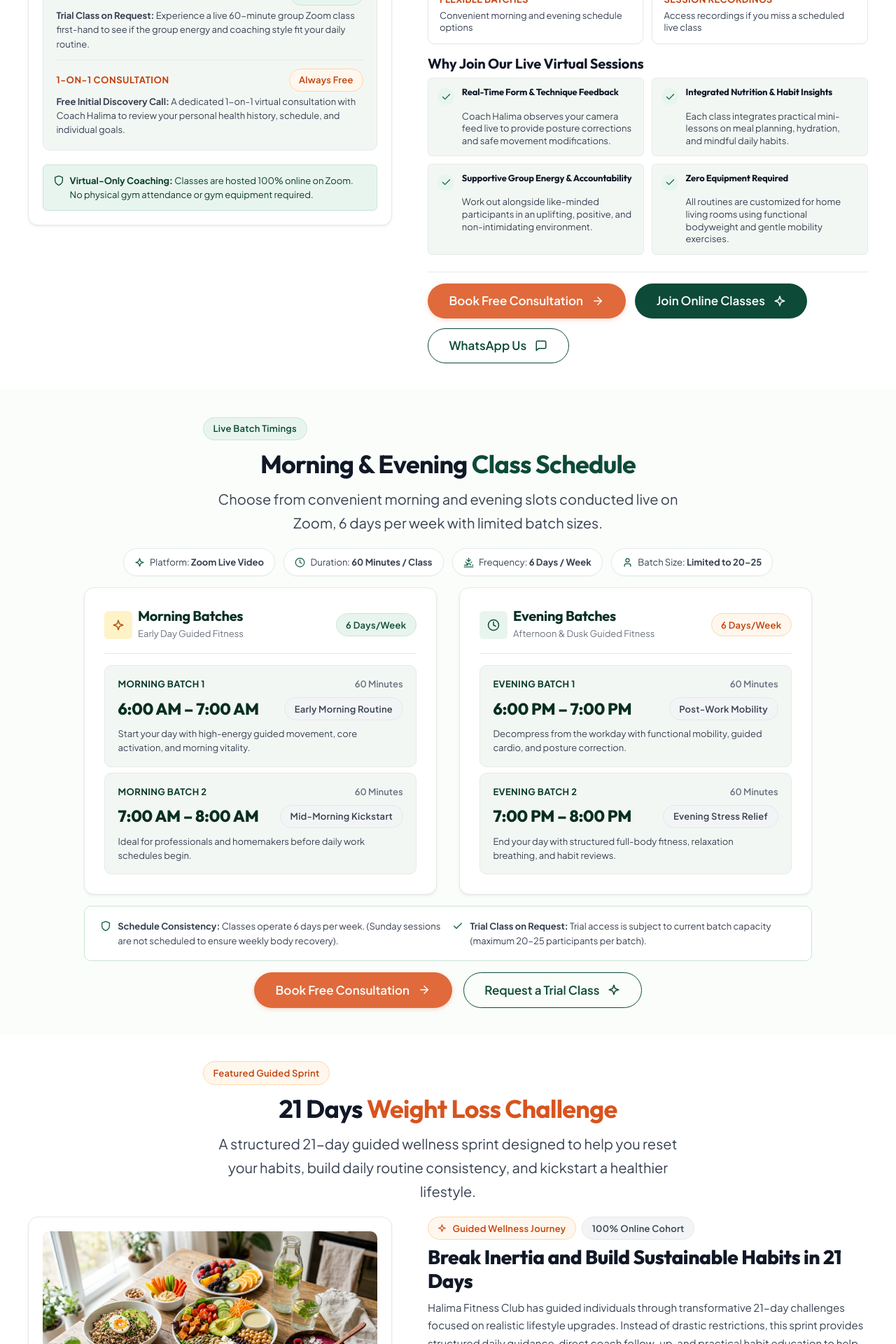
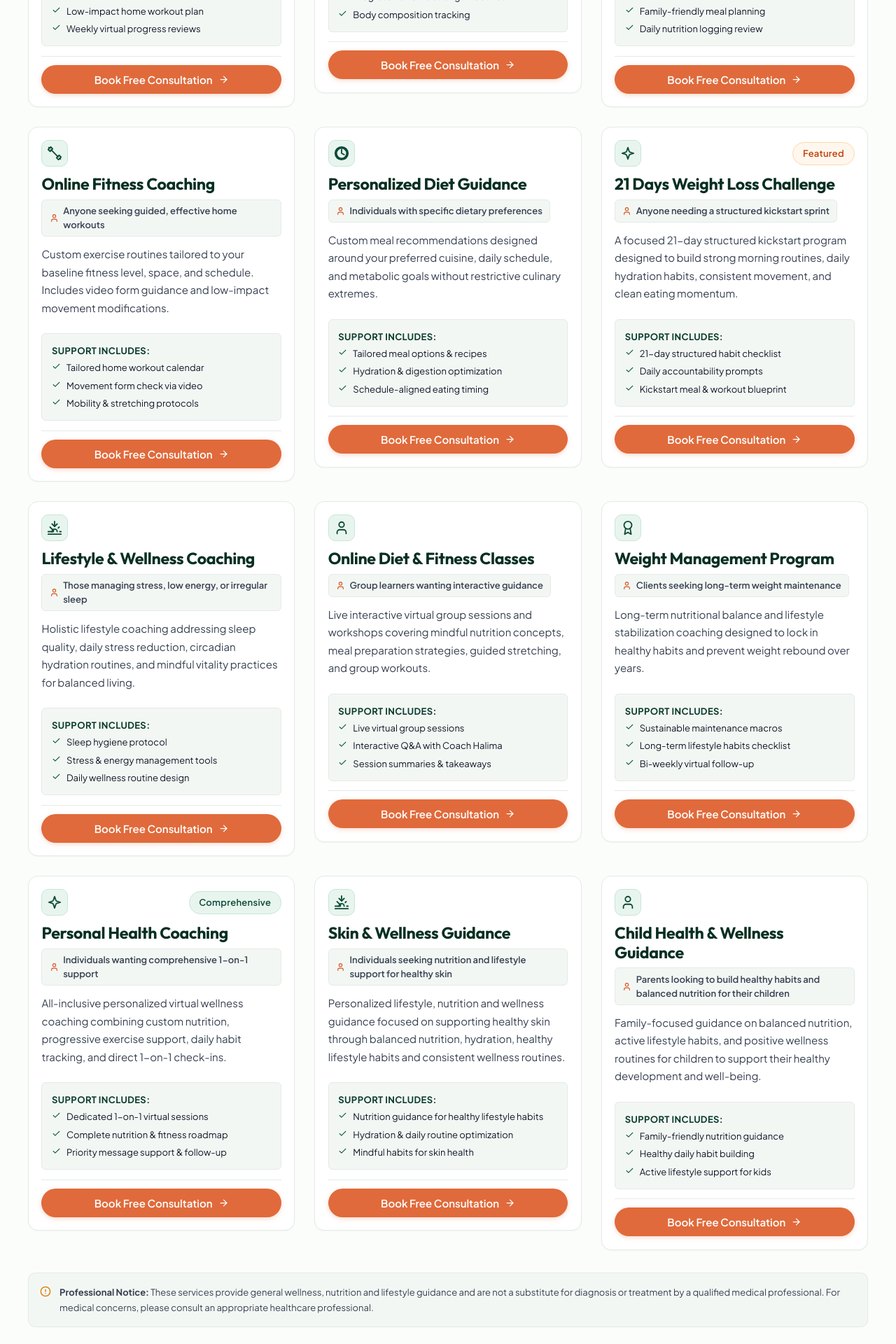
Before and after one commit to sanskarcodespace/Halima-fitness-club-2, a React (Vite) app: page /programs in a window 1280 px wide. Shown: the part 9791-11711 px from the top of the page at 70% size. Built offline with nearby package versions, Linux system fonts and the light colour scheme; a web font is replaced by a local one.

Commit message:
feat: add Skin/Child wellness services, integrate ServicesSection into ProgramsPage, and include a medical disclaimer

```diff
--- a/src/components/layout/Header/Header.tsx
+++ b/src/components/layout/Header/Header.tsx
@@ -213,6 +213,7 @@ export const Header: React.FC = () => {
             ref={mobileMenuRef}
             style={{
               position: 'absolute',
+
               top: 0,
               right: 0,
               bottom: 0,
--- a/src/components/sections/ServicesSection/ServicesSection.tsx
+++ b/src/components/sections/ServicesSection/ServicesSection.tsx
@@ -117,6 +117,14 @@ export const ServicesSection: React.FC<ServicesSectionProps> = ({ limit }) => {
           </Button>
         </div>
       )}
+
+      {/* Professional Medical Disclaimer */}
+      <div className="services-disclaimer">
+        <Icon name="alert-circle" size={16} className="disclaimer-icon" />
+        <p>
+          <strong>Professional Notice:</strong> These services provide general wellness, nutrition and lifestyle guidance and are not a substitute for diagnosis or treatment by a qualified medical professional. For medical concerns, please consult an appropriate healthcare professional.
+        </p>
+      </div>
 
       {/* Services Overview Scoped Styles */}
       <style>{`
@@ -267,6 +275,26 @@ export const ServicesSection: React.FC<ServicesSectionProps> = ({ limit }) => {
         .service-cta-btn {
           width: 100%;
         }
+
+        .services-disclaimer {
+          margin-top: 2rem;
+          padding: 1rem;
+          background-color: var(--color-bg-subtle);
+          border: 1px solid var(--color-border);
+          border-radius: var(--radius-md);
+          display: flex;
+          align-items: flex-start;
+          gap: 0.75rem;
+          font-size: var(--text-xs);
+          color: var(--color-text-secondary);
+          line-height: var(--leading-relaxed);
+        }
+
+        .disclaimer-icon {
+          color: var(--color-primary-600);
+          flex-shrink: 0;
+          margin-top: 2px;
+        }
       `}</style>
     </SectionWrapper>
   );
--- a/src/content/initialContent.ts
+++ b/src/content/initialContent.ts
@@ -149,6 +149,24 @@ export const INITIAL_CONTENT: SiteContent = {
       supportIncludes: ['Dedicated 1-on-1 virtual sessions', 'Complete nutrition & fitness roadmap', 'Priority message support & follow-up'],
       icon: 'sparkles',
       badge: 'Comprehensive'
+    },
+    {
+      id: 'srv-skin-wellness',
+      anchorId: 'service-skin-wellness',
+      name: 'Skin & Wellness Guidance',
+      targetAudience: 'Individuals seeking nutrition and lifestyle support for healthy skin',
+      description: 'Personalized lifestyle, nutrition and wellness guidance focused on supporting healthy skin through balanced nutrition, hydration, healthy lifestyle habits and consistent wellness routines.',
+      supportIncludes: ['Nutrition guidance for healthy lifestyle habits', 'Hydration & daily routine optimization', 'Mindful habits for skin health'],
+      icon: 'lifestyle'
+    },
+    {
+      id: 'srv-child-health',
+      anchorId: 'service-child-health',
+      name: 'Child Health & Wellness Guidance',
+      targetAudience: 'Parents looking to build healthy habits and balanced nutrition for their children',
+      description: 'Family-focused guidance on balanced nutrition, active lifestyle habits, and positive wellness routines for children to support their healthy development and well-being.',
+      supportIncludes: ['Family-friendly nutrition guidance', 'Healthy daily habit building', 'Active lifestyle support for kids'],
+      icon: 'user'
     }
   ],
 
--- a/src/pages/ProgramsPage.tsx
+++ b/src/pages/ProgramsPage.tsx
@@ -5,6 +5,7 @@ import { OnlineClassesSection } from '../components/sections/OnlineClassesSectio
 import { ClassScheduleSection } from '../components/sections/ClassScheduleSection/ClassScheduleSection';
 import { ChallengeSection } from '../components/sections/ChallengeSection/ChallengeSection';
 import { WellnessToolsSection } from '../components/sections/WellnessToolsSection/WellnessToolsSection';
+import { ServicesSection } from '../components/sections/ServicesSection/ServicesSection';
 
 export const ProgramsPage: React.FC = () => {
   return (
@@ -14,6 +15,9 @@ export const ProgramsPage: React.FC = () => {
 
       {/* 2. Detailed Program Breakdown */}
       <DetailedProgramsSection />
+
+      {/* 2.5 All Services */}
+      <ServicesSection />
 
       {/* 3. Live Online Classes */}
       <OnlineClassesSection />
```
